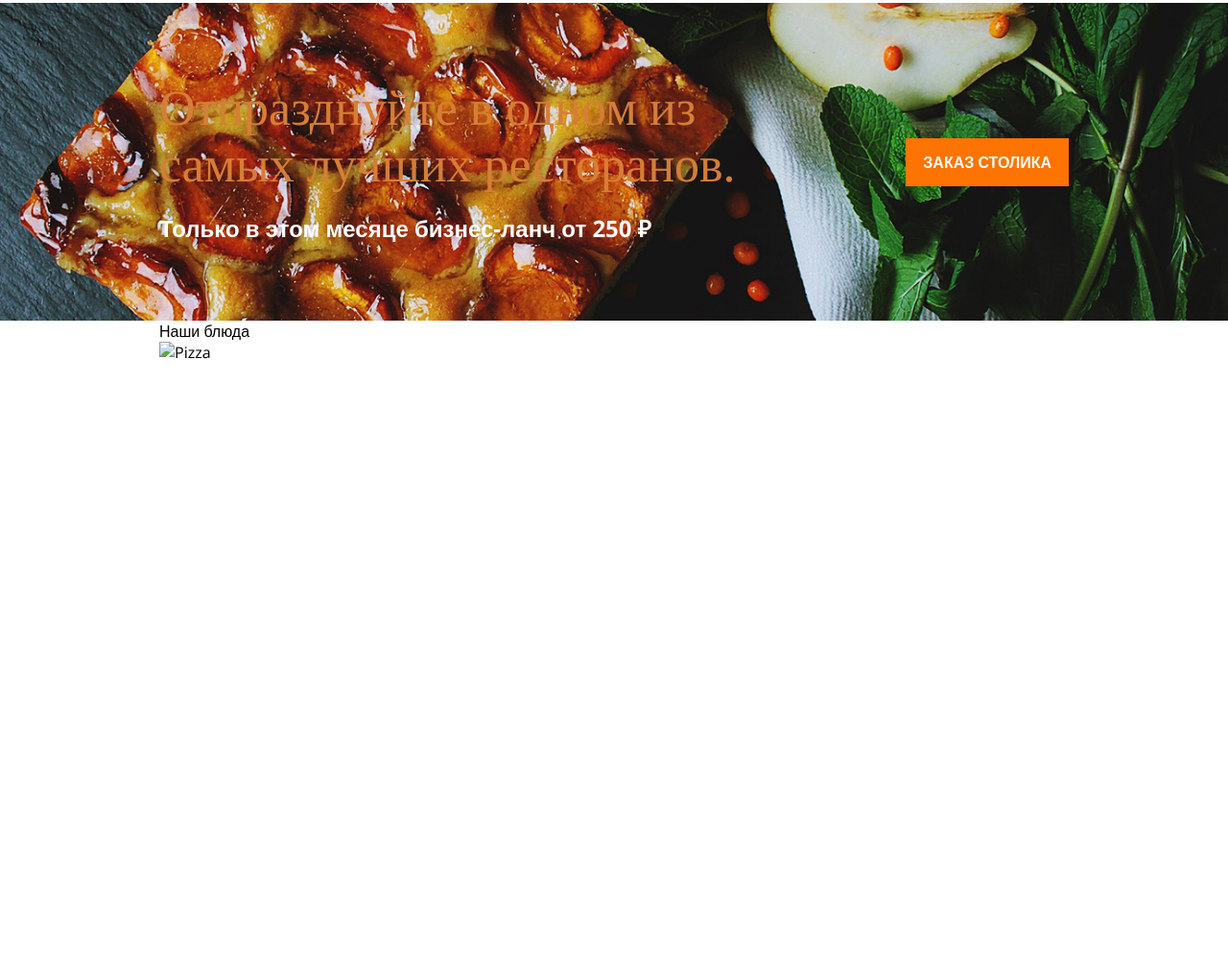
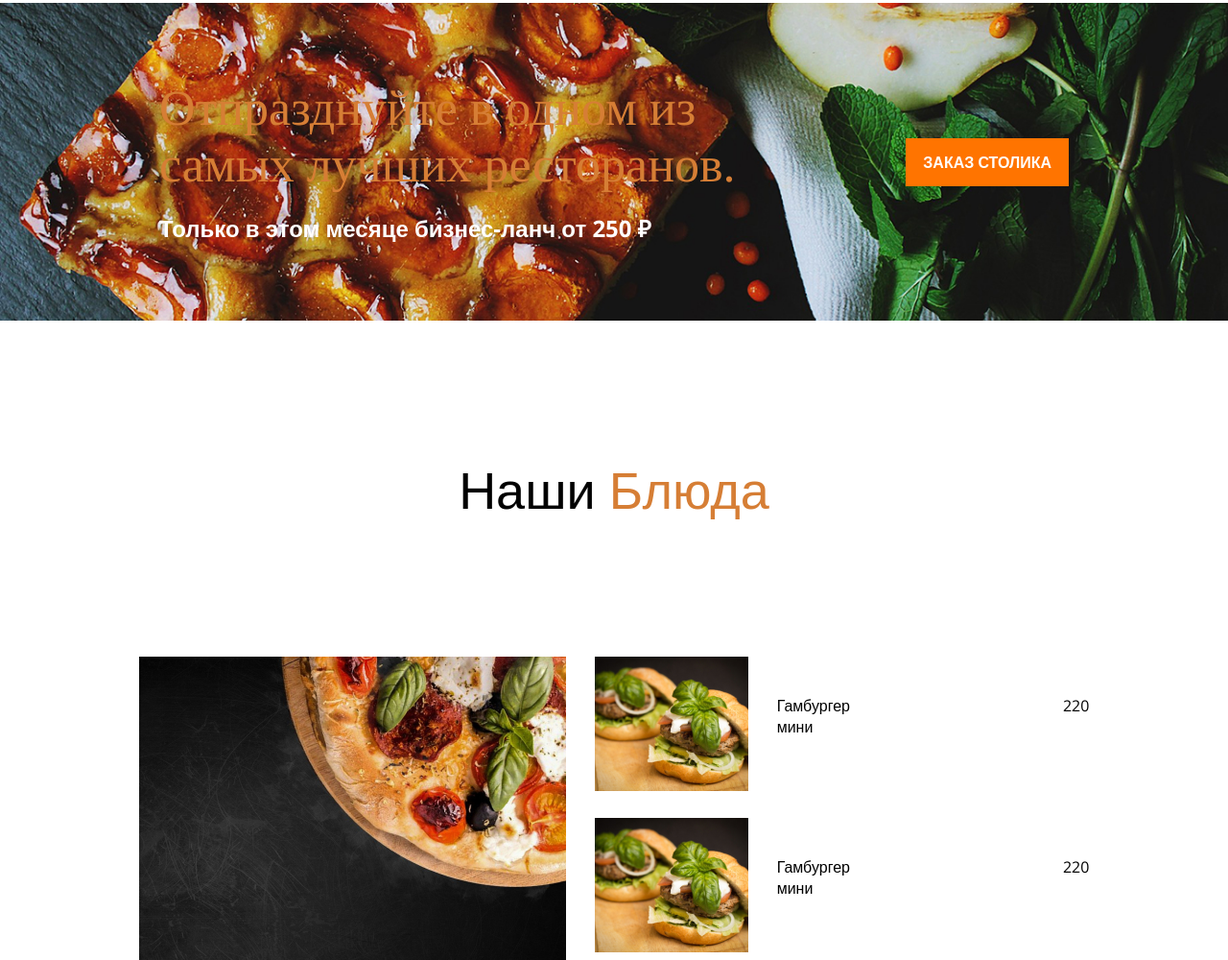
Before and after one commit to ivankypers/kind-practice, a plain HTML site: page index.html in a window 1280 px wide. Shown: the part 1800-2800 px from the top of the page at 96% size. Before the commit the page ends 2178 px from the top, so only its background shows below. Drawn offline with nearby package versions, Linux system fonts and the light colour scheme.

Commit message:
padding and styles for dishes title

```diff
--- a/index.html
+++ b/index.html
@@ -152,13 +152,33 @@
     <div class="dishes">
         <div class="container">
             <div class="dishes-title">
-                <span>Наши</span> блюда
+                Наши <span>Блюда</span>
             </div>
             <div class="dishes-main">
                 <div class="dishes-img">
-                    <img src="" alt="Pizza">
+                    <img src="images/dishespizza.png" alt="Pizza">
                 </div>
                 <div class="dishes-menu">
+                    <div class="dish-card">
+                        <img class="dish-image" src="images/hamburger.png" alt="burgers">
+                        <div class="dish">
+                            Гамбургер мини <div class="burger-price">220</div>
+                        </div>
+                    </div>
+                    <div class="dish-card">
+                        <img class="dish-image" src="images/hamburger.png" alt="burgers">
+                        <div class="dish">
+                            Гамбургер мини
+
+                            <div class="burger-price">220</div>
+                        </div>
+                    </div>
+                    <div class="dish-card">
+                        <img class="dish-image" src="images/hamburger.png" alt="burgers">
+                        <div class="dish">
+                            Гамбургер мини <div class="burger-price">220</div>
+                        </div>
+                    </div>
 
                 </div>
             </div>
--- a/style.css
+++ b/style.css
@@ -85,7 +85,7 @@ body{
     text-align: center;
     position: absolute;
     left: 88px;
-    margin-top: 125px;
+    margin-top: 200px;
 }
 
 .header-subtitle{
@@ -309,3 +309,48 @@ body{
 .dishes{
 
 }
+
+.dishes-title{
+    font-size: 54px;
+    font-weight: 400;
+    text-align: center;
+    padding: 138px;
+}
+
+.dishes-title span{
+    color: #D67E35;
+}
+
+.dishes-main{
+    display: flex;
+    justify-content: center;
+}
+
+.dishes-menu{
+
+}
+
+.dishes-img{
+    margin-right: 30px;
+}
+
+.dishes-img{
+
+}
+
+.dish-card{
+    display: flex;
+    margin-bottom: 28px;
+
+
+}
+.dish{
+    display: flex;
+    padding-top: 40px;
+    margin-left: 30px;
+}
+
+
+.burger-price{
+    margin-left: 222px;
+}
```
